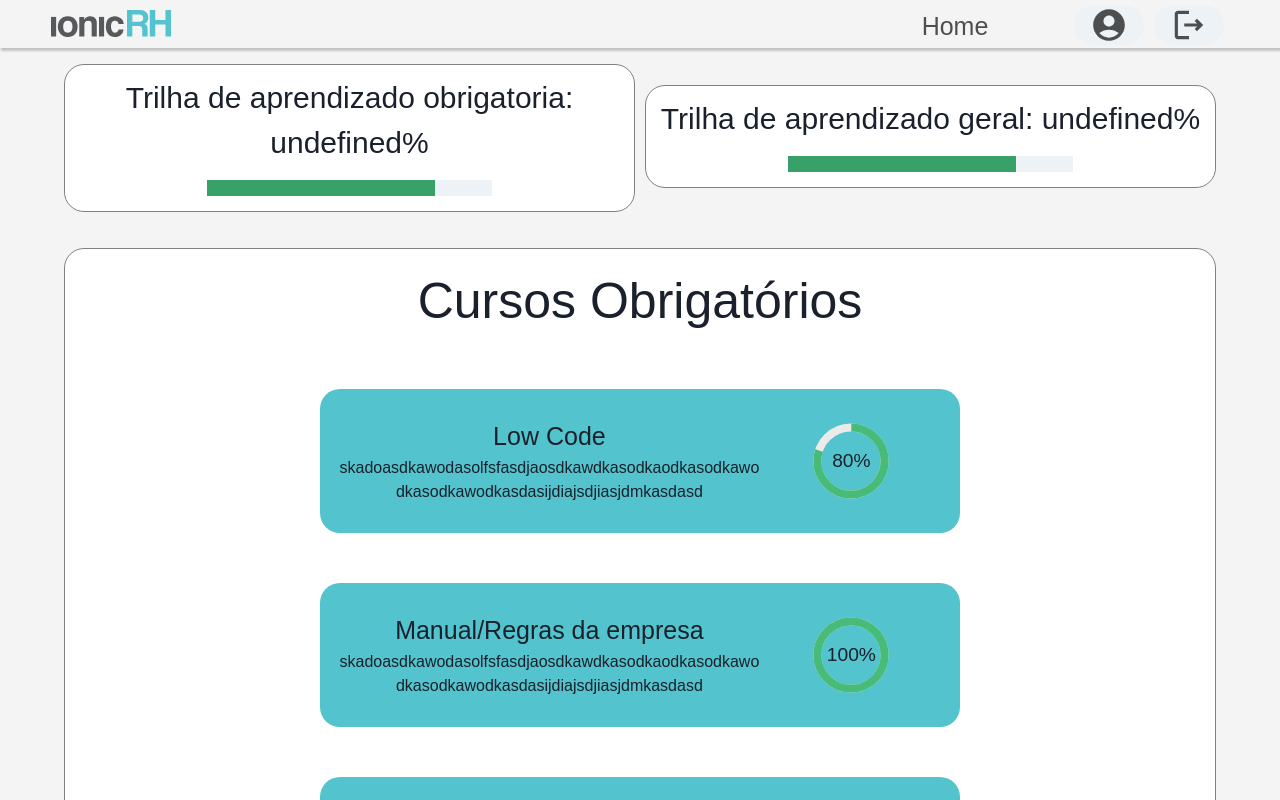
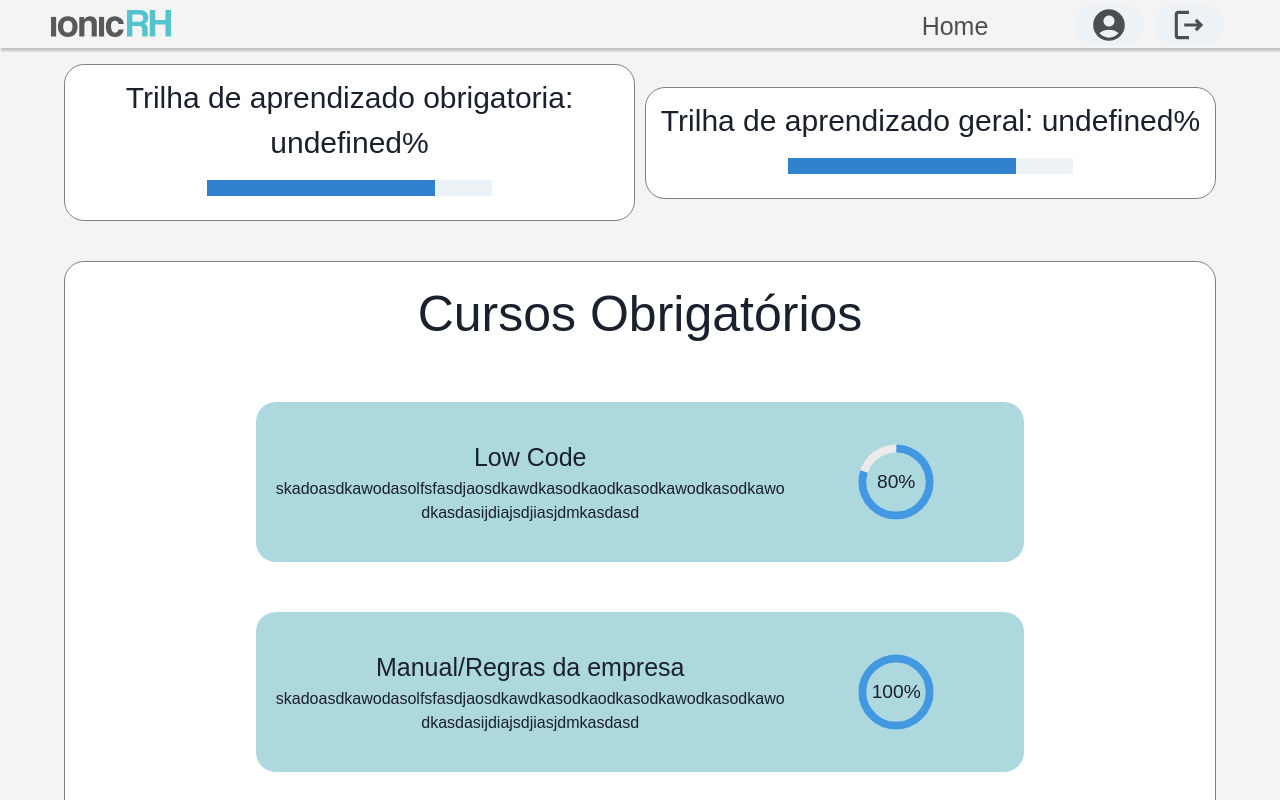
Before and after one commit to excalibur-coders/IONICRH, a React (Create React App) app in the folder ionic_rh_front/: page /Consultor in a window 1280 px wide. Shown: the top 800 px of the page. Built offline with nearby package versions, Linux system fonts and the light colour scheme.

Commit message:
editando tela consultor

```diff
--- a/ionic_rh_front/src/components/Card_Cursos/index.tsx
+++ b/ionic_rh_front/src/components/Card_Cursos/index.tsx
@@ -19,7 +19,7 @@ function Card_Curso({ desc, title, value }: featureProps) {
         </div>
       </div>
       <div className="test">
-        <CircularProgress value={value} color="green.400" size="80px">
+        <CircularProgress value={value} color="blue.400" size="80px">
           <CircularProgressLabel>{`${value}%`}</CircularProgressLabel>
         </CircularProgress>
       </div>
--- a/ionic_rh_front/src/components/Card_Cursos/styles.ts
+++ b/ionic_rh_front/src/components/Card_Cursos/styles.ts
@@ -4,9 +4,9 @@ import { theme } from 'theme';
 
 export const Container = styled.div`
   padding: 18px;
-  background-color: ${theme.colors.primary};
-  width: 50vw;
-  height: 18vh;
+  background-color: ${theme.colors.secundary};
+  width: 60vw;
+  height: 20vh;
   border-radius: 20px;
   margin: auto;
   align-items: center;
--- a/ionic_rh_front/src/pages/Consultor_Tela/index.tsx
+++ b/ionic_rh_front/src/pages/Consultor_Tela/index.tsx
@@ -37,7 +37,7 @@ function Consultor({
               </h1>{' '}
               {/*passar esse valor pra baixo com {valueGeralObrigatorio} ou do jeito que escolherem posteriormente (na hr de integrar)*/}
               <div className="test">
-                <Progress value={80} colorScheme="green" size="lg" />
+                <Progress value={80} colorScheme="blue" size="lg" />
               </div>
             </div>
 
@@ -45,7 +45,7 @@ function Consultor({
               <h1>Trilha de aprendizado geral: {`${valueGeral}%`}</h1>{' '}
               {/*passar esse valor pra baixo com {valueGeral}*/}
               <div className="test">
-                <Progress value={80} colorScheme="green" size="lg" />
+                <Progress value={80} colorScheme="blue" size="lg" />
               </div>
             </div>
           </div>
--- a/ionic_rh_front/src/pages/Consultor_Tela/styles.ts
+++ b/ionic_rh_front/src/pages/Consultor_Tela/styles.ts
@@ -13,7 +13,7 @@ export const Container = styled(Flex)`
     .linha {
       display: flex;
       flex-direction: row;
-      height: 18vh;
+      justify-content: center;
       width: 90vw;
       gap: 10px;
 
@@ -32,14 +32,15 @@ export const Container = styled(Flex)`
 
         .test {
           width: 50%;
+          height: 25px;
           margin: 15px auto;
         }
       }
 
       .porcent_geral {
+        margin: auto;
         border: 1px solid grey;
         border-radius: 20px;
-        margin: auto;
         background-color: white;
         width: 90vw;
         padding-top: 10px;
@@ -51,6 +52,7 @@ export const Container = styled(Flex)`
 
         .test {
           width: 50%;
+          height: 25px;
           margin: 15px auto;
         }
       }
```
